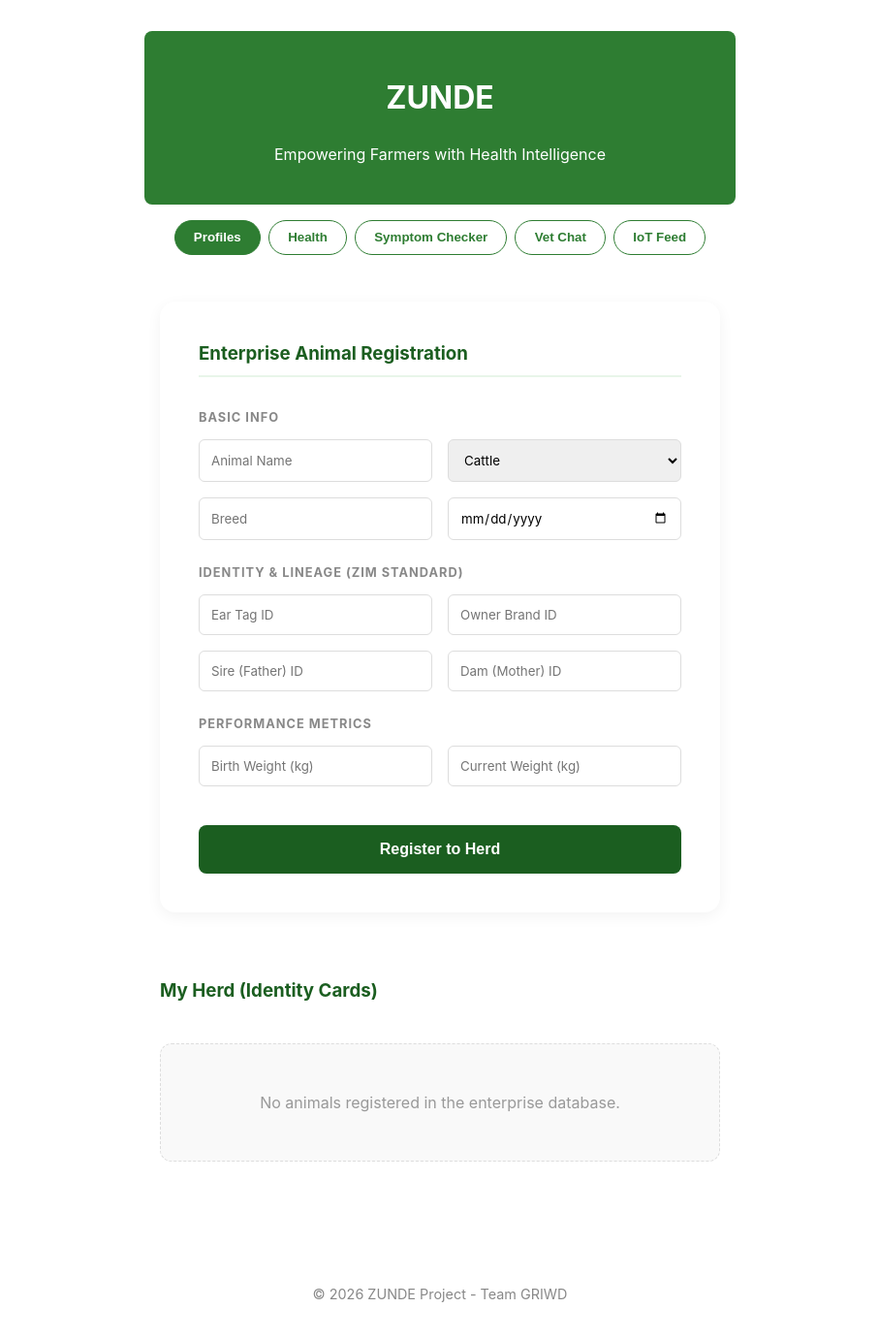
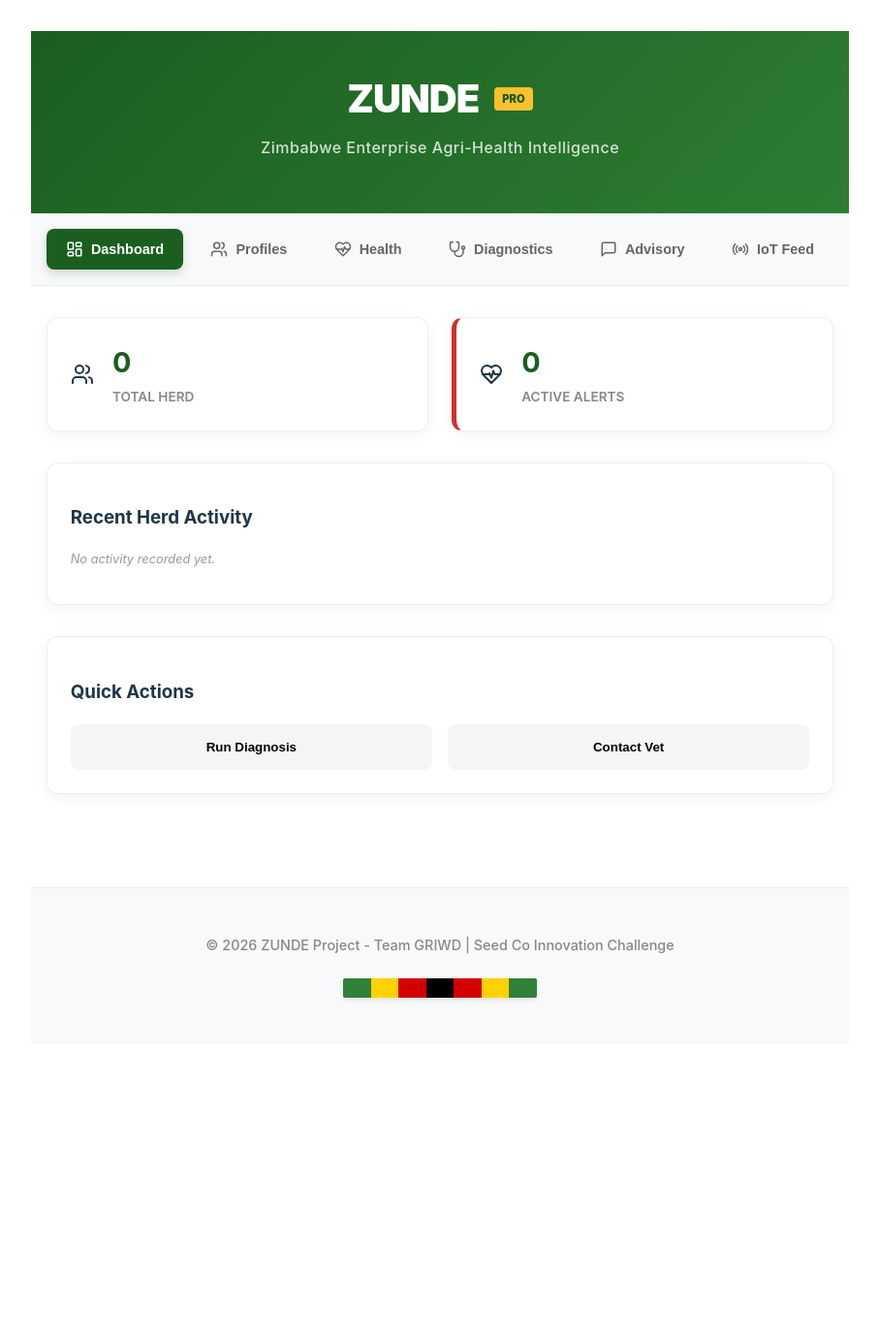
Before and after one commit to teamgriwd-del/ZUNDE, a React (Vite) app: page / in a window 1280 px wide. Shown: the top 1382 px of the page at 97% size, without its empty margins (186-1093 px from the left). After the commit the page ends 1109 px from the top, so only its background shows below. Built offline with nearby package versions, Linux system fonts and the light colour scheme.

Commit message:
Final Project Sweep: Integrated Dashboard, Unified Agri-Enterprise Theme, and Logic Verification Tests

```diff
--- a/src/App.css
+++ b/src/App.css
@@ -1,77 +1,211 @@
 .App {
   width: 100%;
-  max-width: 900px;
+  max-width: 1000px;
   margin: 0 auto;
+  font-family: 'Inter', system-ui, sans-serif;
 }
 
 .App-header {
-  background-color: #2e7d32;
-  padding: 1.5rem;
+  background: linear-gradient(135deg, #1b5e20 0%, #2e7d32 100%);
+  padding: 2.5rem 1rem;
   color: white;
-  margin-bottom: 1rem;
-  border-radius: 8px;
+  margin-bottom: 0;
+  border-bottom-left-radius: 0;
+  border-bottom-right-radius: 0;
   text-align: center;
+}
+
+.header-content p {
+  margin-top: 0.5rem;
+  opacity: 0.8;
+  font-weight: 500;
+  letter-spacing: 0.5px;
+}
+
+.logo-section {
+  display: flex;
+  align-items: center;
+  justify-content: center;
+  gap: 1rem;
+}
+
+.logo-text {
+  margin: 0;
+  font-size: 2.5rem;
+  font-weight: 900;
+  letter-spacing: -1px;
+}
+
+.badge {
+  background: #fbc02d;
+  color: #1b5e20;
+  font-size: 0.7rem;
+  font-weight: 900;
+  padding: 0.2rem 0.5rem;
+  border-radius: 4px;
 }
 
 .zunde-nav {
   display: flex;
   justify-content: center;
   gap: 0.5rem;
-  margin-bottom: 2rem;
+  padding: 1rem;
+  background: #f8f9fa;
+  border-bottom: 1px solid #eee;
+  position: sticky;
+  top: 0;
+  z-index: 100;
   flex-wrap: wrap;
 }
 
 .zunde-nav button {
-  padding: 0.6rem 1.2rem;
-  border: 1px solid #2e7d32;
+  padding: 0.7rem 1.2rem;
+  border: 1px solid transparent;
+  background: transparent;
+  color: #666;
+  border-radius: 8px;
+  cursor: pointer;
+  font-weight: 600;
+  font-size: 0.9rem;
+  transition: all 0.2s;
+  display: flex;
+  align-items: center;
+  gap: 0.5rem;
+}
+
+.zunde-nav button:hover {
+  background: #e8f5e9;
+  color: #1b5e20;
+}
+
+.zunde-nav button.active {
+  background: #1b5e20;
+  color: white;
+  box-shadow: 0 4px 10px rgba(27, 94, 32, 0.2);
+}
+
+.zunde-main {
+  padding: 2rem 1rem;
+  min-height: 60vh;
+}
+
+/* Dashboard Styles */
+.zunde-dashboard {
+  display: flex;
+  flex-direction: column;
+  gap: 2rem;
+  text-align: left;
+}
+
+.stats-grid {
+  display: grid;
+  grid-template-columns: repeat(auto-fit, minmax(200px, 1fr));
+  gap: 1.5rem;
+}
+
+.stat-card {
   background: white;
-  color: #2e7d32;
-  border-radius: 20px;
+  padding: 1.5rem;
+  border-radius: 12px;
+  box-shadow: 0 4px 15px rgba(0,0,0,0.05);
+  display: flex;
+  align-items: center;
+  gap: 1.2rem;
   cursor: pointer;
+  transition: transform 0.2s;
+  border: 1px solid #eee;
+}
+
+.stat-card:hover { transform: translateY(-3px); border-color: #2e7d32; }
+
+.stat-card.urgent { border-left: 5px solid #d32f2f; }
+.stat-card.urgent:hover { border-color: #d32f2f; }
+
+.stat-info strong { display: block; font-size: 1.8rem; color: #1b5e20; }
+.stat-info span { font-size: 0.85rem; color: #888; text-transform: uppercase; font-weight: 600; }
+
+.recent-activity-box, .quick-actions {
+  background: white;
+  padding: 1.5rem;
+  border-radius: 12px;
+  box-shadow: 0 4px 15px rgba(0,0,0,0.05);
+  border: 1px solid #eee;
+}
+
+.activity-list {
+  list-style: none;
+  padding: 0;
+}
+
+.activity-list li {
+  display: flex;
+  gap: 1rem;
+  padding: 1rem 0;
+  border-bottom: 1px solid #f9f9f9;
+}
+
+.dot {
+  width: 10px;
+  height: 10px;
+  background: #2e7d32;
+  border-radius: 50%;
+  margin-top: 5px;
+}
+
+.log-detail { display: flex; flex-direction: column; }
+.log-detail small { color: #999; font-size: 0.75rem; }
+
+.action-btns {
+  display: flex;
+  gap: 1rem;
+}
+
+.action-btns button {
+  flex: 1;
+  padding: 1rem;
+  border: none;
+  background: #f5f5f5;
+  border-radius: 8px;
   font-weight: bold;
+  cursor: pointer;
   transition: all 0.2s;
 }
 
-.zunde-nav button.active {
-  background: #2e7d32;
-  color: white;
+.action-btns button:hover { background: #2e7d32; color: white; }
+
+/* Footer & Flag */
+footer {
+  margin-top: 4rem;
+  padding: 3rem 1rem;
+  background: #f8f9fa;
+  border-top: 1px solid #eee;
 }
 
-.zunde-card {
-  background: #f9f9f9;
-  padding: 1.5rem;
-  border-radius: 12px;
-  box-shadow: 0 4px 6px rgba(0, 0, 0, 0.05);
-  border: 1px solid #eee;
-  margin-bottom: 1.5rem;
+.footer-content {
+  display: flex;
+  flex-direction: column;
+  align-items: center;
+  gap: 1.5rem;
 }
 
-.zunde-card h3 {
-  margin-top: 0;
-  color: #2e7d32;
-  border-bottom: 2px solid #e8f5e9;
-  padding-bottom: 0.5rem;
-  margin-bottom: 1rem;
+.footer-content p { margin: 0; color: #888; font-size: 0.9rem; font-weight: 500; }
+
+.zim-flag {
+  display: flex;
+  width: 200px;
+  height: 20px;
+  border-radius: 2px;
+  overflow: hidden;
+  box-shadow: 0 2px 5px rgba(0,0,0,0.1);
 }
 
-.animal-list ul {
-  list-style: none;
-  padding: 0;
-  text-align: left;
+.flag-stripe { flex: 1; }
+.flag-stripe.green { background: #318039; }
+.flag-stripe.yellow { background: #FFD200; }
+.flag-stripe.red { background: #D40000; }
+.flag-stripe.black { background: #000000; }
+
+@media (max-width: 600px) {
+  .logo-text { font-size: 2rem; }
+  .zunde-nav button { padding: 0.6rem 0.8rem; font-size: 0.8rem; }
 }
-
-.animal-list li {
-  padding: 0.8rem;
-  background: white;
-  margin-bottom: 0.5rem;
-  border-radius: 6px;
-  border: 1px solid #eee;
-}
-
-footer {
-  margin-top: 3rem;
-  padding: 2rem;
-  color: #888;
-  font-size: 0.9rem;
-  text-align: center;
-}
--- a/src/App.jsx
+++ b/src/App.jsx
@@ -4,43 +4,116 @@ import AnimalProfile from './components/AnimalProfile/AnimalProfile';
 import HealthManagement from './components/HealthManagement/HealthManagement';
 import VetCommunication from './components/VetCommunication/VetCommunication';
 import HardwareSimulation from './components/HardwareSimulation/HardwareSimulation';
+import { LayoutDashboard, Users, HeartPulse, Stethoscope, MessageSquare, Radio } from 'lucide-react';
 import './App.css';
+
+// Small Dashboard Component for the "Sweep & Beautify" phase
+const Dashboard = ({ animals, auditLog, setActiveTab }) => {
+  const criticalDiseases = auditLog.filter(log => log.action.includes('Critical') || log.action.includes('Alert'));
+
+  return (
+    <div className="zunde-dashboard">
+      <div className="stats-grid">
+        <div className="stat-card" onClick={() => setActiveTab('profile')}>
+          <Users size={24} />
+          <div className="stat-info">
+            <strong>{animals.length}</strong>
+            <span>Total Herd</span>
+          </div>
+        </div>
+        <div className="stat-card urgent" onClick={() => setActiveTab('health')}>
+          <HeartPulse size={24} />
+          <div className="stat-info">
+            <strong>{criticalDiseases.length}</strong>
+            <span>Active Alerts</span>
+          </div>
+        </div>
+      </div>
+
+      <div className="recent-activity-box">
+        <h3>Recent Herd Activity</h3>
+        {auditLog.length === 0 ? <p className="hint">No activity recorded yet.</p> : (
+          <ul className="activity-list">
+            {auditLog.slice(0, 5).map(log => (
+              <li key={log.id}>
+                <span className="dot"></span>
+                <div className="log-detail">
+                  <strong>{log.animal}:</strong> {log.action}
+                  <small>{log.date}</small>
+                </div>
+              </li>
+            ))}
+          </ul>
+        )}
+      </div>
+
+      <div className="quick-actions">
+        <h3>Quick Actions</h3>
+        <div className="action-btns">
+          <button onClick={() => setActiveTab('disease')}>Run Diagnosis</button>
+          <button onClick={() => setActiveTab('vet')}>Contact Vet</button>
+        </div>
+      </div>
+    </div>
+  );
+};
 
 function App() {
   const [animals, setAnimals] = useState([]);
-  const [activeTab, setActiveTab] = useState('profile');
+  const [activeTab, setActiveTab] = useState('dashboard');
 
-  // Lifted state for cross-module data sharing
   const [completedTasks, setCompletedTasks] = useState([]);
   const [auditLog, setAuditLog] = useState([]);
 
   const addAnimal = (newAnimal) => {
     setAnimals([...animals, newAnimal]);
-    setActiveTab('profile'); // Keep on profile to see the new card
+    setActiveTab('profile');
+  };
+
+  const addAuditLog = (logEntry) => {
+    setAuditLog([logEntry, ...auditLog]);
   };
 
   return (
     <div className="App">
       <header className="App-header">
-        <h1>ZUNDE</h1>
-        <p>Empowering Farmers with Health Intelligence</p>
+        <div className="header-content">
+          <div className="logo-section">
+            <h1 className="logo-text">ZUNDE</h1>
+            <span className="badge">PRO</span>
+          </div>
+          <p>Zimbabwe Enterprise Agri-Health Intelligence</p>
+        </div>
       </header>
 
       <nav className="zunde-nav">
-        <button className={activeTab === 'profile' ? 'active' : ''} onClick={() => setActiveTab('profile')}>Profiles</button>
-        <button className={activeTab === 'health' ? 'active' : ''} onClick={() => setActiveTab('health')}>Health</button>
-        <button className={activeTab === 'disease' ? 'active' : ''} onClick={() => setActiveTab('disease')}>Symptom Checker</button>
-        <button className={activeTab === 'vet' ? 'active' : ''} onClick={() => setActiveTab('vet')}>Vet Chat</button>
-        <button className={activeTab === 'iot' ? 'active' : ''} onClick={() => setActiveTab('iot')}>IoT Feed</button>
+        <button className={activeTab === 'dashboard' ? 'active' : ''} onClick={() => setActiveTab('dashboard')}>
+          <LayoutDashboard size={18} /> Dashboard
+        </button>
+        <button className={activeTab === 'profile' ? 'active' : ''} onClick={() => setActiveTab('profile')}>
+          <Users size={18} /> Profiles
+        </button>
+        <button className={activeTab === 'health' ? 'active' : ''} onClick={() => setActiveTab('health')}>
+          <HeartPulse size={18} /> Health
+        </button>
+        <button className={activeTab === 'disease' ? 'active' : ''} onClick={() => setActiveTab('disease')}>
+          <Stethoscope size={18} /> Diagnostics
+        </button>
+        <button className={activeTab === 'vet' ? 'active' : ''} onClick={() => setActiveTab('vet')}>
+          <MessageSquare size={18} /> Advisory
+        </button>
+        <button className={activeTab === 'iot' ? 'active' : ''} onClick={() => setActiveTab('iot')}>
+          <Radio size={18} /> IoT Feed
+        </button>
       </nav>
 
       <main className="zunde-main">
+        {activeTab === 'dashboard' && (
+          <Dashboard animals={animals} auditLog={auditLog} setActiveTab={setActiveTab} />
+        )}
+
         {activeTab === 'profile' && (
-          <AnimalProfile
-            animals={animals}
-            onAddAnimal={addAnimal}
-            auditLog={auditLog}
-          />
+          <AnimalProfile animals={animals} onAddAnimal={addAnimal} auditLog={auditLog} />
         )}
 
         {activeTab === 'health' && (
@@ -53,7 +126,9 @@ function App() {
           />
         )}
 
-        {activeTab === 'disease' && <DiseaseDetection />}
+        {activeTab === 'disease' && (
+          <DiseaseDetection animals={animals} onAddAuditLog={addAuditLog} />
+        )}
 
         {activeTab === 'vet' && <VetCommunication animals={animals} />}
 
@@ -61,7 +136,18 @@ function App() {
       </main>
 
       <footer>
-        <p>&copy; 2026 ZUNDE Project - Team GRIWD</p>
+        <div className="footer-content">
+          <p>&copy; 2026 ZUNDE Project - Team GRIWD | Seed Co Innovation Challenge</p>
+          <div className="zim-flag">
+            <div className="flag-stripe green"></div>
+            <div className="flag-stripe yellow"></div>
+            <div className="flag-stripe red"></div>
+            <div className="flag-stripe black"></div>
+            <div className="flag-stripe red"></div>
+            <div className="flag-stripe yellow"></div>
+            <div className="flag-stripe green"></div>
+          </div>
+        </div>
       </footer>
     </div>
   );
--- a/src/components/DiseaseDetection/DiseaseDetection.css
+++ b/src/components/DiseaseDetection/DiseaseDetection.css
@@ -109,11 +109,43 @@
   text-align: left;
 }
 
-.results-container h3 {
-  color: #1b5e20;
-  border-bottom: 2px solid #e8f5e9;
-  padding-bottom: 0.5rem;
+.results-header-box {
+  display: flex;
+  justify-content: space-between;
+  align-items: center;
+  margin-bottom: 2rem;
+  flex-wrap: wrap;
+  gap: 1rem;
 }
+
+.save-selector {
+  display: flex;
+  align-items: center;
+  gap: 0.8rem;
+}
+
+.save-selector select {
+  padding: 0.5rem;
+  border-radius: 4px;
+  border: 1px solid #ddd;
+}
+
+.result-actions {
+  display: flex;
+  gap: 0.5rem;
+}
+
+.save-btn {
+  background: #2e7d32;
+  color: white;
+  border: none;
+  padding: 0.5rem 1rem;
+  border-radius: 4px;
+  font-weight: 700;
+  cursor: pointer;
+}
+
+.save-btn:hover { background: #1b5e20; }
 
 .result-card {
   background: #fff;
--- a/src/components/DiseaseDetection/DiseaseDetection.jsx
+++ b/src/components/DiseaseDetection/DiseaseDetection.jsx
@@ -2,10 +2,11 @@ import React, { useState } from 'react';
 import { diseaseDatabase, symptomCategories } from './diseaseData';
 import './DiseaseDetection.css';
 
-const DiseaseDetection = () => {
+const DiseaseDetection = ({ animals = [], onAddAuditLog }) => {
   const [selectedSymptoms, setSelectedSymptoms] = useState([]);
   const [diagnosisResults, setDiagnosisResults] = useState([]);
   const [hasAnalyzed, setHasAnalyzed] = useState(false);
+  const [targetAnimalId, setTargetAnimalId] = useState('');
 
   const handleCheckboxChange = (symptom) => {
     setSelectedSymptoms(prev =>
@@ -26,7 +27,6 @@ const DiseaseDetection = () => {
       let score = 0;
       let maxPossibleScore = 0;
 
-      // Weighting Logic: Primary (10), Secondary (5)
       disease.symptoms.primary.forEach(s => {
         maxPossibleScore += 10;
         if (selectedSymptoms.includes(s)) score += 10;
@@ -40,11 +40,26 @@ const DiseaseDetection = () => {
       const confidence = Math.round((score / maxPossibleScore) * 100);
       return { ...disease, confidence };
     })
-    .filter(res => res.confidence > 20) // Only show relevant matches
+    .filter(res => res.confidence > 20)
     .sort((a, b) => b.confidence - a.confidence);
 
     setDiagnosisResults(results);
     setHasAnalyzed(true);
+  };
+
+  const saveToHistory = (diseaseName) => {
+    if (!targetAnimalId || !onAddAuditLog) return;
+    const animal = animals.find(a => a.id == targetAnimalId);
+    if (!animal) return;
+
+    onAddAuditLog({
+      id: Date.now(),
+      animalId: animal.id,
+      animal: animal.name,
+      action: `Diagnostic: ${diseaseName}`,
+      date: new Date().toLocaleString()
+    });
+    alert(`Diagnosis saved to ${animal.name}'s history!`);
   };
 
   return (
@@ -85,7 +100,19 @@ const DiseaseDetection = () => {
 
       {hasAnalyzed && diagnosisResults.length > 0 ? (
         <div className="results-container">
-          <h3>Analysis Results</h3>
+          <div className="results-header-box">
+            <h3>Analysis Results</h3>
+            {animals.length > 0 && (
+              <div className="save-selector">
+                <label>Target Animal:</label>
+                <select value={targetAnimalId} onChange={e => setTargetAnimalId(e.target.value)}>
+                  <option value="">Select animal to link...</option>
+                  {animals.map(a => <option key={a.id} value={a.id}>{a.name}</option>)}
+                </select>
+              </div>
+            )}
+          </div>
+
           {diagnosisResults.map((res, index) => (
             <div key={res.id} className={`result-card ${index === 0 ? 'top-match' : ''}`}>
               <div className="result-header">
@@ -106,7 +133,10 @@ const DiseaseDetection = () => {
                 <div className="detailed-plan">
                   <div className="plan-meta">
                     {res.quarantineRequired && <span className="alert-tag">QUARANTINE REQUIRED</span>}
-                    {res.severity === 'Critical' && <button className="urgent-vet-btn">Contact Veterinarian Now</button>}
+                    <div className="result-actions">
+                      {targetAnimalId && <button className="save-btn" onClick={() => saveToHistory(res.name)}>Save to Profile</button>}
+                      {res.severity === 'Critical' && <button className="urgent-vet-btn">Contact Vet</button>}
+                    </div>
                   </div>
                   <h5>Action Plan:</h5>
                   <ul>
```
Also changed, not shown: src/verify_logic.js (added, +48 -0 lines).
